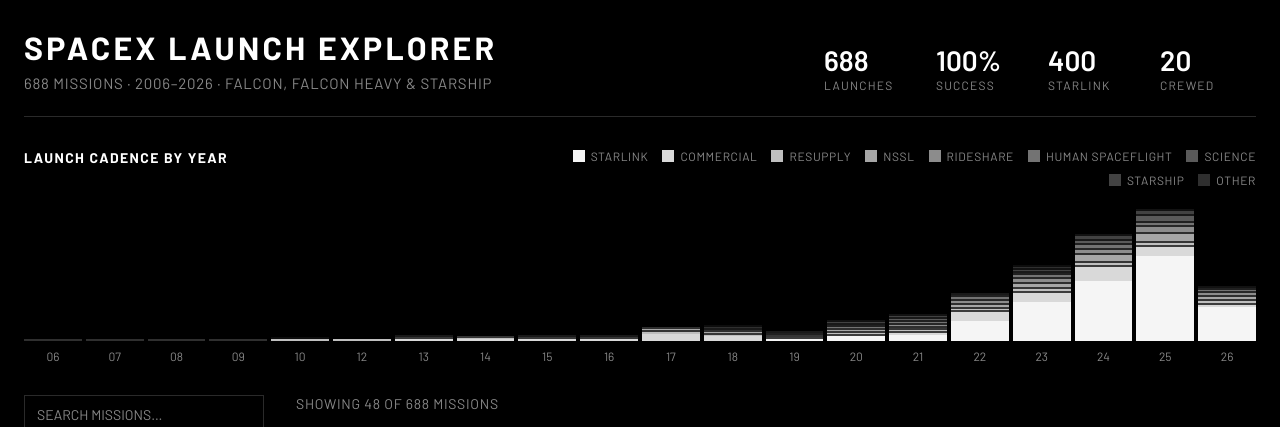
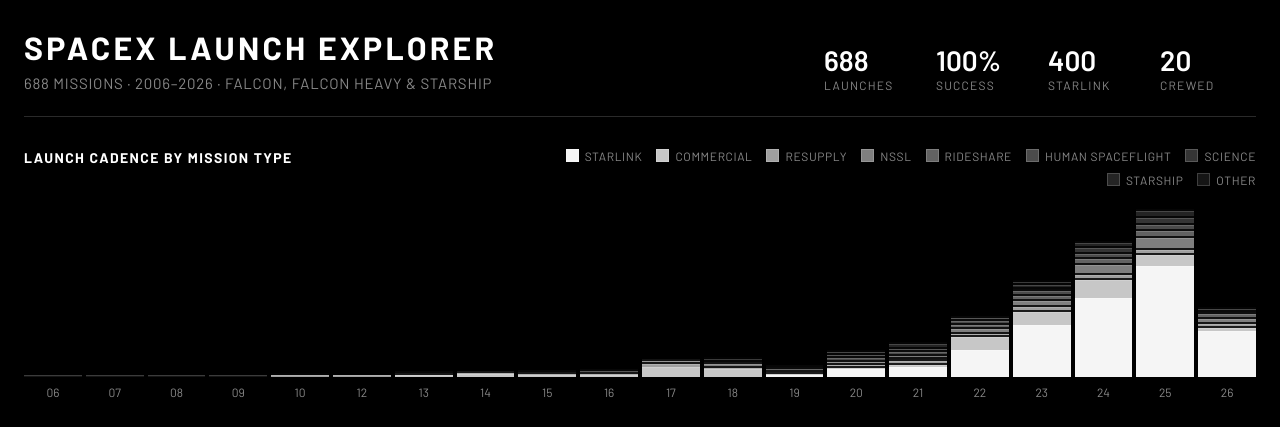
Before and after one commit to joiscoding/spacex, a React (Vite) app in the folder web/: page / in a window 1280 px wide. Shown: the top 427 px of the page. Built offline with nearby package versions, Linux system fonts and the light colour scheme; grey boxes are pictures that could not be loaded.

Commit message:
Improve cadence chart contrast
Co-authored-by: JY <joiscoding@users.noreply.github.com>

```diff
--- a/web/src/components/CadenceChart.tsx
+++ b/web/src/components/CadenceChart.tsx
@@ -1,6 +1,8 @@
 import { useMemo } from "react";
 import type { Launch } from "../types";
 import { MISSION_TYPE_ORDER, missionLabel, missionTypeColor } from "../lib";
+
+const CHART_HEIGHT = 168;
 
 interface Props {
   launches: Launch[];
@@ -30,7 +32,7 @@ export default function CadenceChart({ launches, activeYear, onYear }: Props) {
   return (
     <div className="cadence">
       <div className="head">
-        <h2>Launch cadence by year</h2>
+        <h2>Launch cadence by mission type</h2>
         <div className="legend">
           {MISSION_TYPE_ORDER.map((m) => (
             <span key={m}>
@@ -51,7 +53,7 @@ export default function CadenceChart({ launches, activeYear, onYear }: Props) {
               onClick={() => onYear(activeYear === y ? null : y)}
               title={`${y}: ${total} launches by mission type`}
             >
-              <div className="barstack" style={{ height: `${(total / max) * 132}px` }}>
+              <div className="barstack" style={{ height: `${(total / max) * CHART_HEIGHT}px` }}>
                 {MISSION_TYPE_ORDER.filter((type) => m.get(type)).map((type) => (
                   <div
                     key={type}
--- a/web/src/lib.ts
+++ b/web/src/lib.ts
@@ -14,14 +14,14 @@ export const MISSION_TYPE_ORDER = [
 
 export const MISSION_TYPE_COLORS: Record<string, string> = {
   starlink: "#f5f5f5",
-  commercialSatellite: "#d9d9d9",
-  resupply: "#bfbfbf",
-  nssl: "#a6a6a6",
-  rideshare: "#8c8c8c",
-  hsf: "#737373",
-  science: "#5a5a5a",
-  starship: "#424242",
-  other: "#2f2f2f",
+  commercialSatellite: "#c7c7c7",
+  resupply: "#9f9f9f",
+  nssl: "#7f7f7f",
+  rideshare: "#626262",
+  hsf: "#4b4b4b",
+  science: "#353535",
+  starship: "#242424",
+  other: "#151515",
 };
 
 const MISSION_LABELS: Record<string, string> = {
--- a/web/src/styles.css
+++ b/web/src/styles.css
@@ -120,16 +120,17 @@ body {
 }
 .legend i {
   display: inline-block;
-  width: 12px;
-  height: 12px;
+  width: 13px;
+  height: 13px;
   margin-right: 6px;
   vertical-align: -1px;
+  border: 1px solid rgba(255, 255, 255, 0.18);
 }
 .bars {
   display: flex;
   align-items: flex-end;
   gap: 4px;
-  height: 160px;
+  height: 196px;
 }
 .barcol {
   flex: 1;
@@ -158,9 +159,10 @@ body {
 .barseg {
   width: 100%;
   min-height: 2px;
+  box-shadow: inset 0 1px 0 rgba(255, 255, 255, 0.16);
 }
 .barseg + .barseg {
-  border-top: 2px solid rgba(0, 0, 0, 0.72);
+  border-top: 2px solid rgba(0, 0, 0, 0.86);
 }
 
 /* Layout */
```
